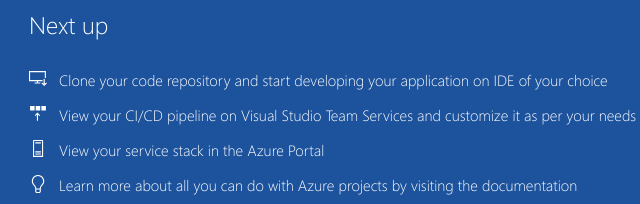
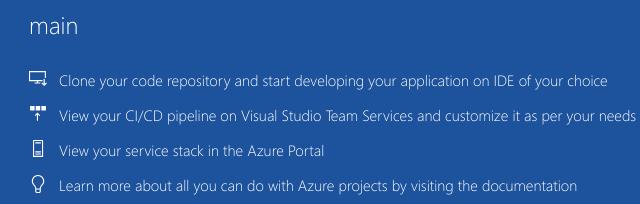
Before and after one commit to Raamprasaadh/gitAssignment2, a plain HTML site: page index.html in a window 1280 px wide. Shown: the part 590-794 px from the top of the page, 196-836 px from the left. Drawn offline with Linux system fonts and the light colour scheme.

Commit message:
change in index.html

```diff
--- a/index.html
+++ b/index.html
@@ -22,7 +22,7 @@
                 <div class="description line-1"> Azure DevOps Project has been successfully setup</div>
                 <div class="description line-2"> Your HTML app is up and running on Azure</div>
                 <div class="next-steps-container">
-                    <div class="next-steps-header">Next up</div>
+                    <div class="next-steps-header">main</div>
                     <div class="next-steps-body">
                         <div class="step">
                             <div class="step-icon">
```
